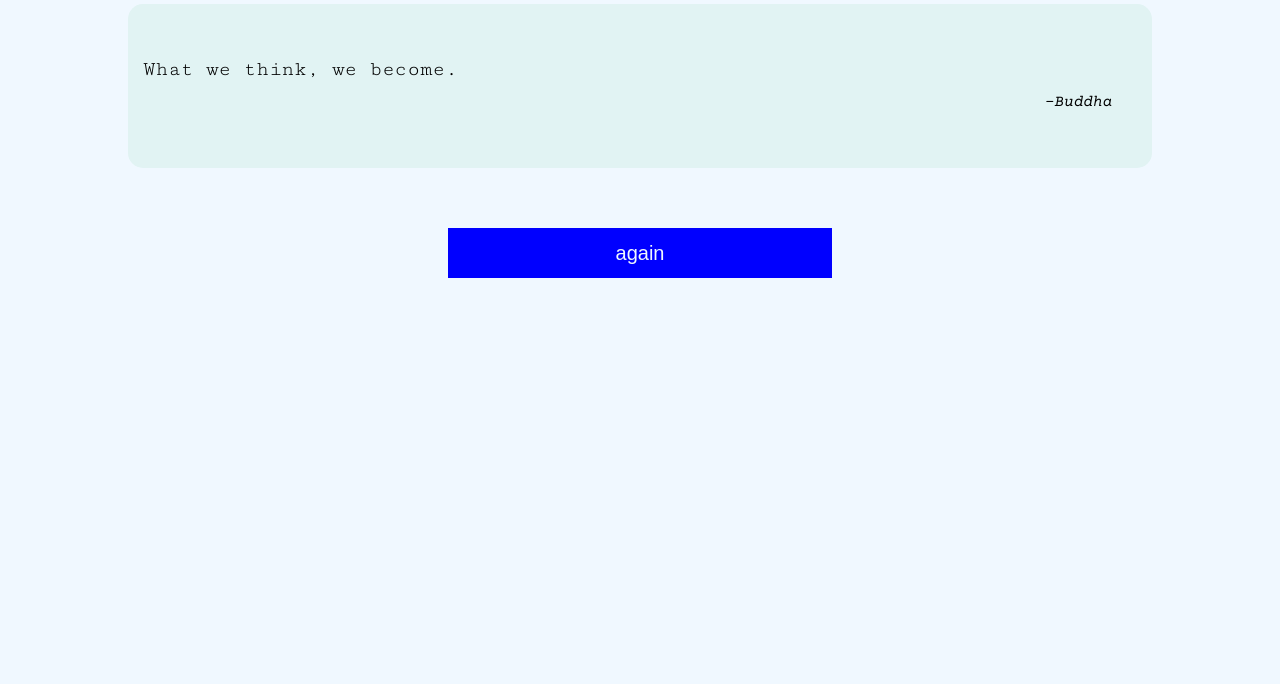
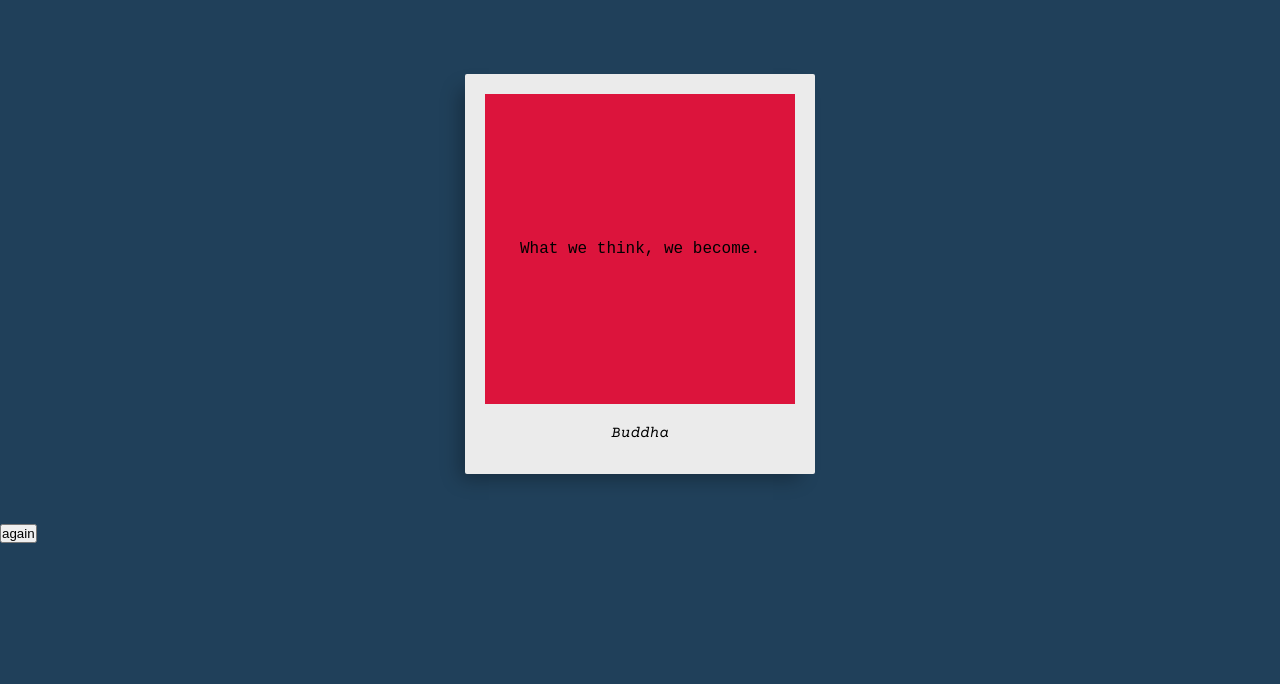
Before and after one commit to aldin-nasrun/quoteplay, a plain HTML site: page index.html in a window 1280 px wide. Shown: the part 116-800 px from the top of the page. Drawn offline with nearby package versions, Linux system fonts and the light colour scheme.

Commit message:
redesign ui

```diff
--- a/index.html
+++ b/index.html
@@ -16,7 +16,9 @@
     </header>
     <main>
       <div class="card">
-        <p id="quote"></p>
+        <div class="polaroid">
+          <p id="quote"></p>
+        </div>
         <p id="name"></p>
       </div>
       <div class="randombtn">
--- a/script/script.js
+++ b/script/script.js
@@ -4,7 +4,7 @@ let randomKey = Math.floor(Math.random() * 10);
 let numkey = randomKey;
 //array to card
 const quoteText = quote[numkey];
-const quoteName = `-${name[numkey]}`;
+const quoteName = name[numkey];
 //console.log(quote[randomKey]);
 var arrayQuote = quoteText.split("");
 var arrayName = quoteName.split("");
--- a/style/style.css
+++ b/style/style.css
@@ -1,172 +1,47 @@
-html,
-body,
-div,
-span,
-applet,
-object,
-iframe,
-h1,
-h2,
-h3,
-h4,
-h5,
-h6,
-p,
-blockquote,
-pre,
-a,
-abbr,
-acronym,
-address,
-big,
-cite,
-code,
-del,
-dfn,
-em,
-img,
-ins,
-kbd,
-q,
-s,
-samp,
-small,
-strike,
-strong,
-sub,
-sup,
-tt,
-var,
-b,
-u,
-i,
-center,
-dl,
-dt,
-dd,
-ol,
-ul,
-li,
-fieldset,
-form,
-label,
-legend,
-table,
-caption,
-tbody,
-tfoot,
-thead,
-tr,
-th,
-td,
-article,
-aside,
-canvas,
-details,
-embed,
-figure,
-figcaption,
-footer,
-header,
-hgroup,
-menu,
-nav,
-output,
-ruby,
-section,
-summary,
-time,
-mark,
-audio,
-video {
+* {
+  padding: 0;
   margin: 0;
-  padding: 0;
-  border: 0;
-  font-size: 100%;
-  font: inherit;
-  vertical-align: baseline;
-}
-/* HTML5 display-role reset for older browsers */
-article,
-aside,
-details,
-figcaption,
-figure,
-footer,
-header,
-hgroup,
-menu,
-nav,
-section {
-  display: block;
-}
-body {
-  line-height: 1;
-}
-ol,
-ul {
-  list-style: none;
-}
-blockquote,
-q {
-  quotes: none;
-}
-blockquote:before,
-blockquote:after,
-q:before,
-q:after {
-  content: "";
-  content: none;
-}
-table {
-  border-collapse: collapse;
-  border-spacing: 0;
 }
 /* end of css reset */
 body {
-  background: aliceblue;
+  background: hsl(207, 47%, 24%);
   display: flex;
   flex-direction: column;
+  position: relative;
 }
 header {
+  color: ghostwhite;
   margin: 5vh auto;
   font-family: "Tangerine", cursive;
   font-size: 40px;
 }
 .card {
+  display: flex;
+  flex-direction: column;
+  margin: 50px auto;
+  height: 400px;
+  width: 350px;
+  background-color: rgb(235, 235, 235);
+  box-sizing: border-box;
+  border-radius: 2px;
+  box-shadow: -10px 10px 18px -5px hsla(0, 0%, 0%, 0.295);
+}
+.polaroid {
+  display: flex;
+  box-sizing: border-box;
+  margin: 20px auto;
+  height: 310px;
+  background-color: crimson;
+  width: 310px;
+  justify-content: center;
+  align-items: center;
+}
+.polaroid #quote {
+  font-family: "Cutive Momo", monospace;
+  padding: 10px 15px;
+}
+
+#name {
+  font-family: "Courier Prime";
   margin: 0 auto;
-  width: 80vw;
-  padding: 50px 15px;
-  background-color: #e1f3f3;
-  box-sizing: border-box;
-  line-height: 2em;
-  border-radius: 15px;
 }
-/* add lyt before card */
-
-.card #quote {
-  font-size: 1.3em;
-  font-family: "Cutive Mono", monospace;
-}
-.card #name {
-  padding-right: 25px;
-  text-align: right;
-  font-family: "Courier Prime", monospace;
-}
-.randombtn {
-  margin: 10px auto;
-  display: flex;
-}
-#randomButton {
-  margin: 50px auto 0;
-  text-align: center;
-  width: 30vw;
-  height: 50px;
-  color: aliceblue;
-  background-color: blue;
-  border: none;
-  font-size: 20px;
-}
-#randomButton:hover {
-  cursor: pointer;
-}
```
